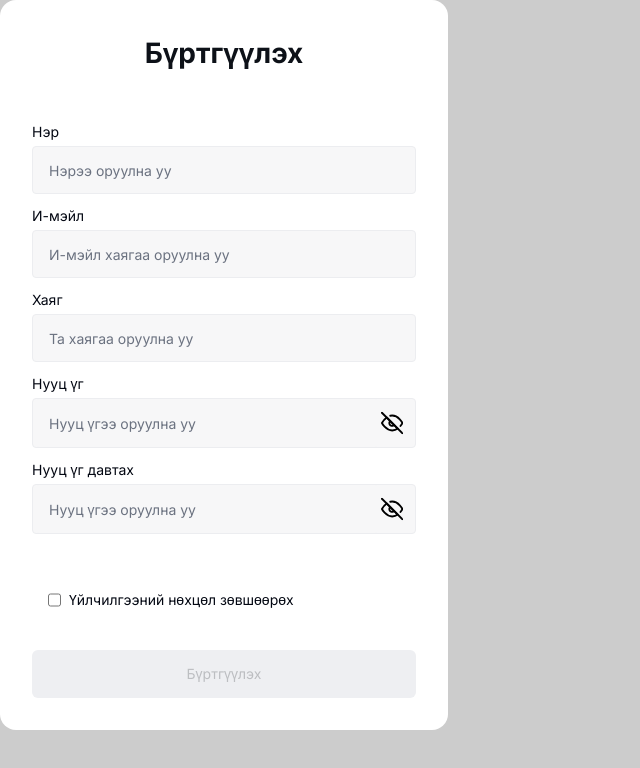
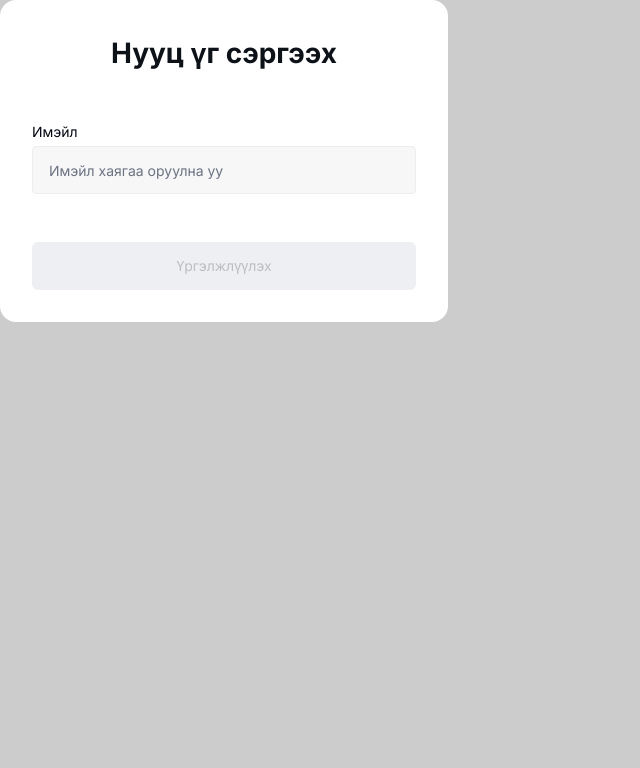
Before and after one commit to 2K241B/Sukhbat-FoodDelivery, a Next.js app in the folder FE/: page / in a window 1280 px wide. Shown: the top 768 px of the page, without its empty margins (0-640 px from the left). Built offline with nearby package versions, Linux system fonts and the light colour scheme.

Commit message:
[FE] Forget password only ui

```diff
--- a/FE/src/app/page.js
+++ b/FE/src/app/page.js
@@ -1,3 +1,4 @@
+import ForgetPass from '@/components/ForgetPass';
 import Login from '@/components/Login';
 import SignUp from '@/components/SignUp';
 
@@ -5,7 +6,8 @@ export default function Home() {
   return (
     <main className="w-full bg-[#ccc] h-screen">
       {/* <Login /> */}
-      <SignUp />
+      {/* <SignUp /> */}
+      <ForgetPass />
     </main>
   );
 }
--- /dev/null
+++ b/FE/src/components/ForgetPass.jsx
@@ -0,0 +1,18 @@
+import { styles } from './Login';
+import { Button } from './ui/button';
+import { Input } from './ui/input';
+
+export const ForgetPass = () => {
+  return (
+    <div className={styles.container}>
+      <h2 className={styles.header}>Нууц үг сэргээх</h2>
+      <div className={styles.inputContainer}>
+        <h3>Имэйл</h3>
+        <Input placeholder="Имэйл хаягаа оруулна уу" className={styles.input} />
+      </div>
+      <Button className={styles.ButtonStyle1}>Үргэлжлүүлэх</Button>
+    </div>
+  );
+};
+
+export default ForgetPass;
--- a/FE/src/components/Login.jsx
+++ b/FE/src/components/Login.jsx
@@ -3,7 +3,8 @@ import { Button } from './ui/button';
 import { Input } from './ui/input';
 
 export const styles = {
-  container: 'w-[384px] h-[485px] rounded-[16px] flex flex-col gap-[48px]  p-8',
+  container:
+    'w-[448px] h-fit rounded-[16px] flex flex-col gap-[48px]  p-8 bg-white',
   header: 'text-[#0D1118] text-center text-[28px] font-bold',
   form: 'flex flex-col items-start gap-4 w-full text-sm',
   inputContainer: 'flex flex-col gap-1 w-full text-sm',
```
